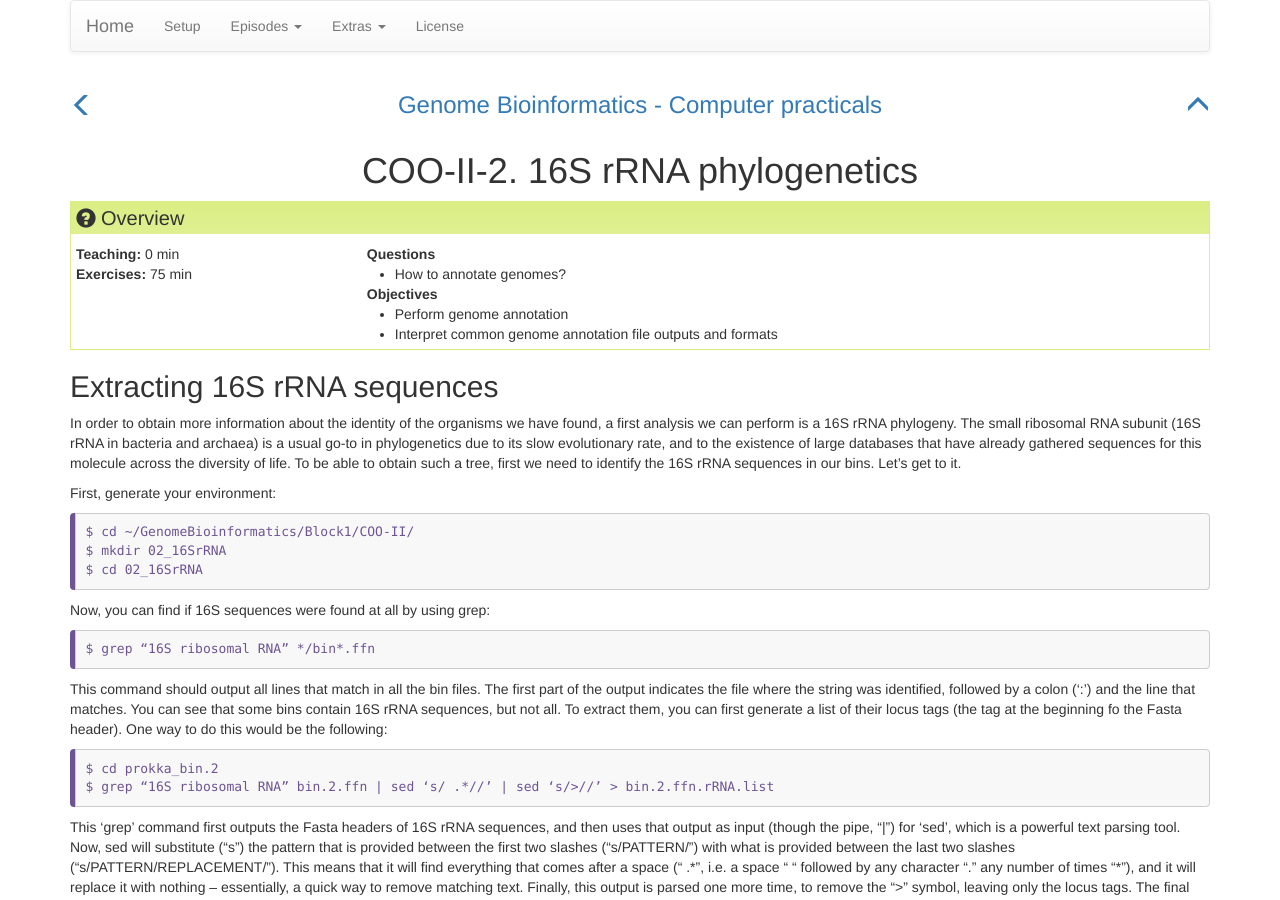
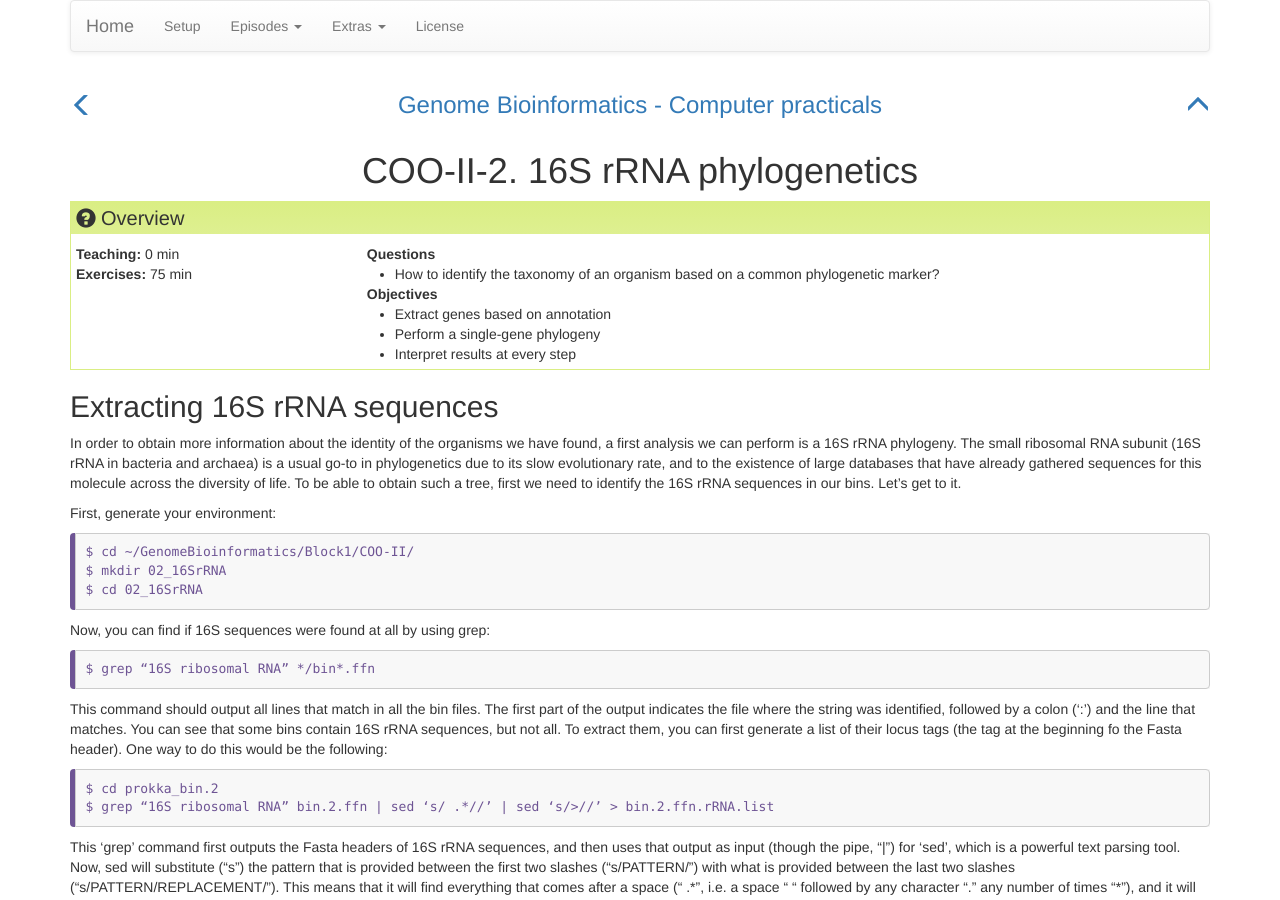
Before and after one commit to TeamMGE/GenomeBioinformaticsCourse, a Jekyll site: the page built from _episodes/22-COOII.md, in a window 1280 px wide and 900 px high. Built offline with Jekyll 4.4.1, drawn with Linux system fonts in a browser that asks for light colours.

Commit message:
Update 22-COOII.md

```diff
--- a/_episodes/22-COOII.md
+++ b/_episodes/22-COOII.md
@@ -4,10 +4,11 @@ start: false
 teaching: 0
 exercises: 75
 questions:
-- How to annotate genomes?
+- How to identify the taxonomy of an organism based on a common phylogenetic marker?
 objectives:
-- Perform genome annotation
-- Interpret common genome annotation file outputs and formats
+- Extract genes based on annotation
+- Perform a single-gene phylogeny
+- Interpret results at every step
 ---
 
 ## Extracting 16S rRNA sequences
```
